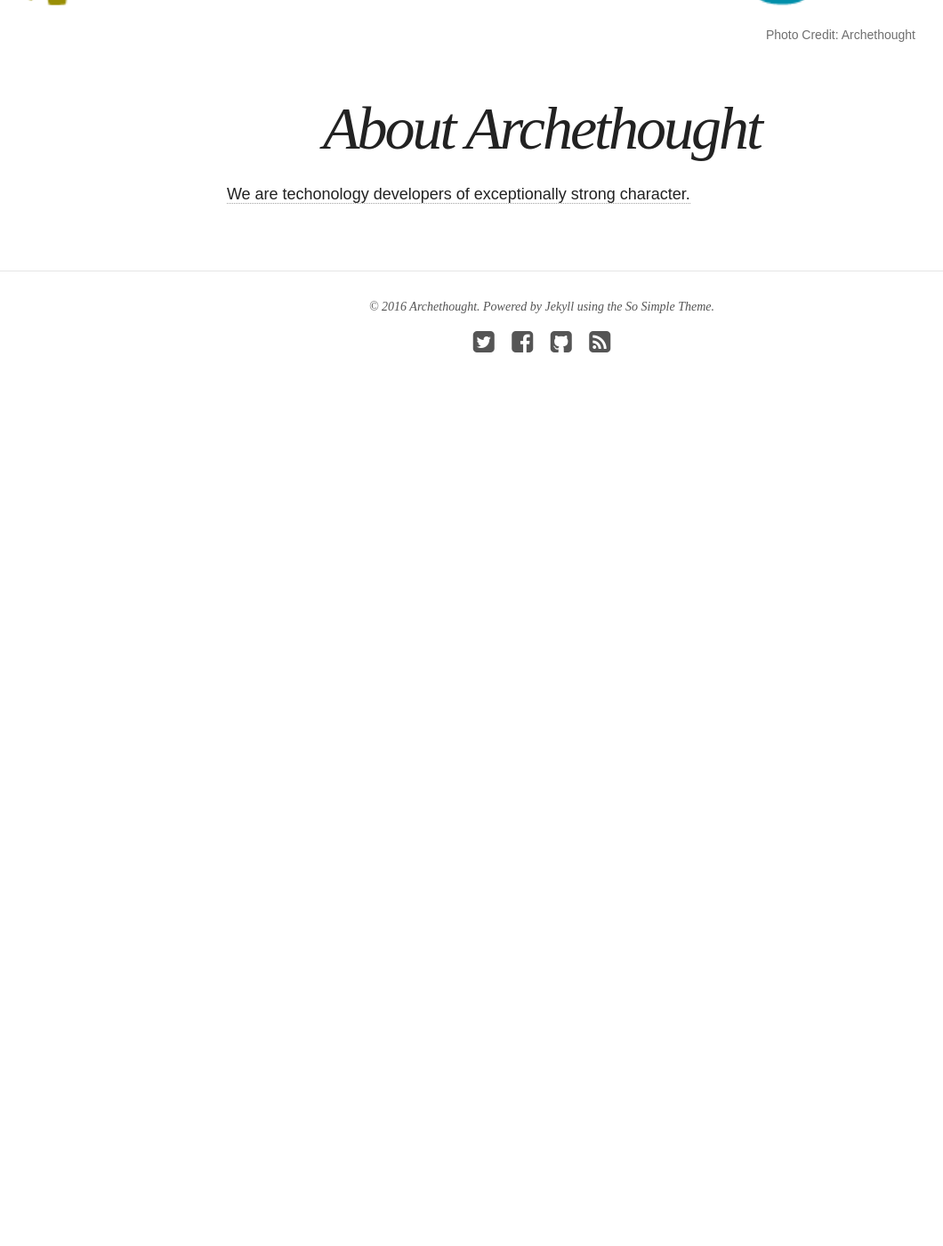
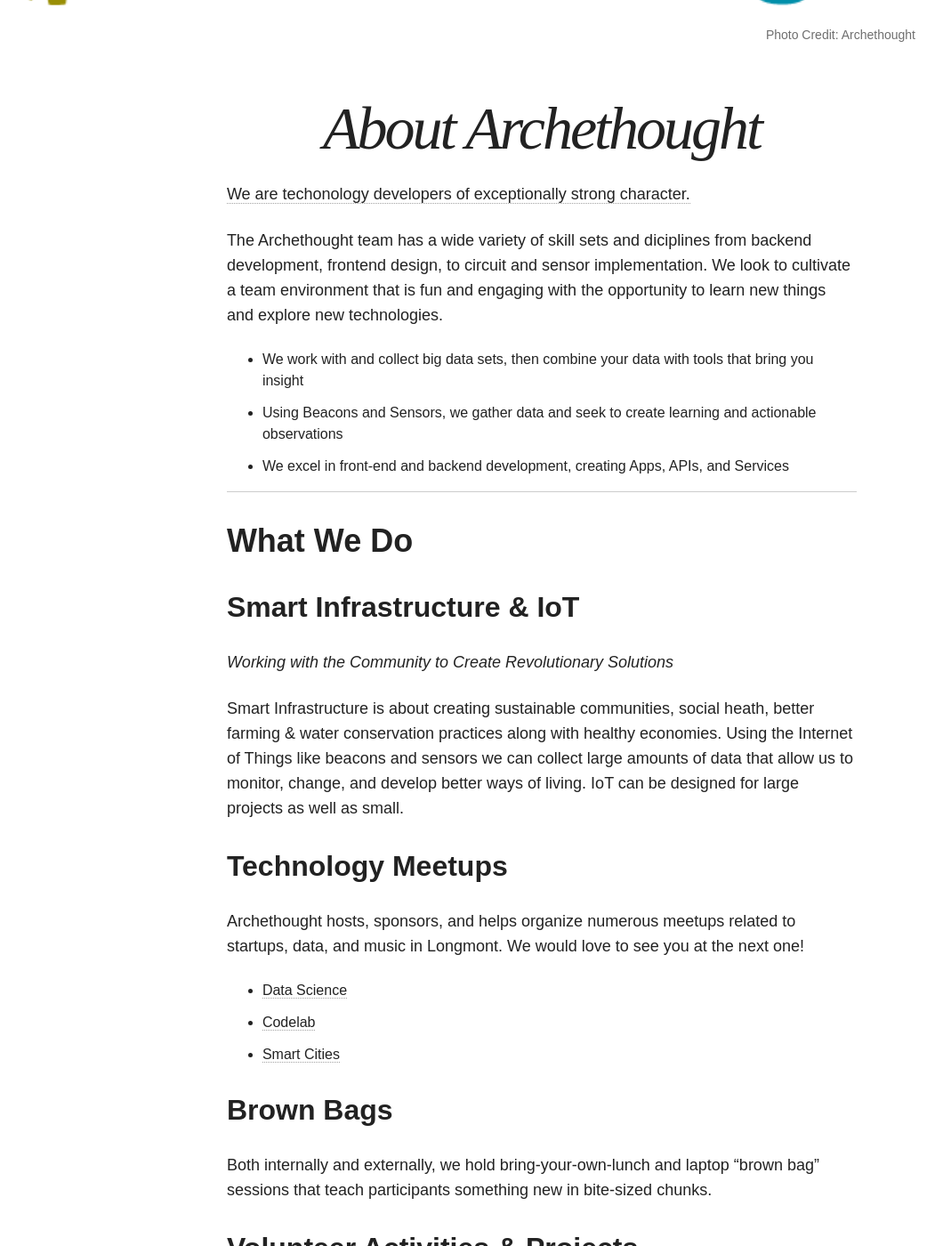
Before and after one commit to Archethought/Archethought.github.io, a Jekyll site: the page built from about/index.md, in a window 1280 px wide and 1400 px high, scrolled down 268 px. Shown: the whole window at 89% size, without its empty margins (31-1091 px from the left). Built offline with Jekyll 4.4.1, drawn with Linux system fonts in a browser that asks for light colours; nearby versions of some CDN libraries; before the commit the page ends 900 px from its top, so only the background shows below that; some of the changed text lies outside the part shown.

Commit message:
basic verbiage & couple pics to about

```diff
--- a/about/index.md
+++ b/about/index.md
@@ -8,7 +8,39 @@
   credit: Archethought
   creditlink: http://archethought.com
 ---
+[^1]: Example: *domain.com/category-name/post-title*
 
 [We are techonology developers of exceptionally strong character.](http://www.archethought.com/)
 
-[^1]: Example: *domain.com/category-name/post-title*
+The Archethought team has a wide variety of skill sets and diciplines from backend development, frontend design, to circuit and sensor implementation. We look to cultivate a team environment that is fun and engaging with the opportunity to learn new things and explore new technologies.
+
+* We work with and collect big data sets, then combine your data with tools that bring you insight
+* Using Beacons and Sensors, we gather data and seek to create learning and actionable observations
+* We excel in front-end and backend development, creating Apps, APIs, and Services
+
+
+-----
+# What We Do
+
+## Smart Infrastructure & IoT
+_Working with the Community to Create Revolutionary Solutions_
+
+Smart Infrastructure is about creating sustainable communities, social heath, better farming & water conservation practices along with healthy economies. Using the Internet of Things like beacons and sensors we can collect large amounts of data that allow us to monitor, change, and develop better ways of living. IoT can be designed for large projects as well as small.
+
+## Technology Meetups
+Archethought hosts, sponsors, and helps organize numerous meetups related to startups, data, and music in Longmont. We would love to see you at the next one!
+
+* <a href="http://www.meetup.com/Applied-Data-Engineering/" target="_meetup"> Data Science</a>
+* <a href="http://www.meetup.com/LongmontHackerSpace/events/218668595/" target="_meetup">Codelab </a>
+* <a href="http://www.meetup.com/Smart-Cities-Initiative/" target="_meetup">Smart Cities </a>
+
+## Brown Bags
+Both internally and externally, we hold bring-your-own-lunch and laptop "brown bag" sessions that teach participants something new in bite-sized chunks.
+
+## Volunteer Activities & Projects
+![Students on stage](/images/schoolStage.jpg "School Awards")
+![Daniel studying plant](/images/danielPlant.jpg "Daniel's Thesis")
+
+Archethought engages in community volunteerism at a High School Library, FIRST Robotics club, and through civic engagement, startups, the arts, and makerspaces. We volunteer over 1,000 hours per year, a proud accomplishment we are happy to continue.
+
+Besides the work we do for our clients and services, Archethought also nurtures experimentation and learning. We are always looking for new startup ideas, technologies to explore, and things to inspire us.
```
